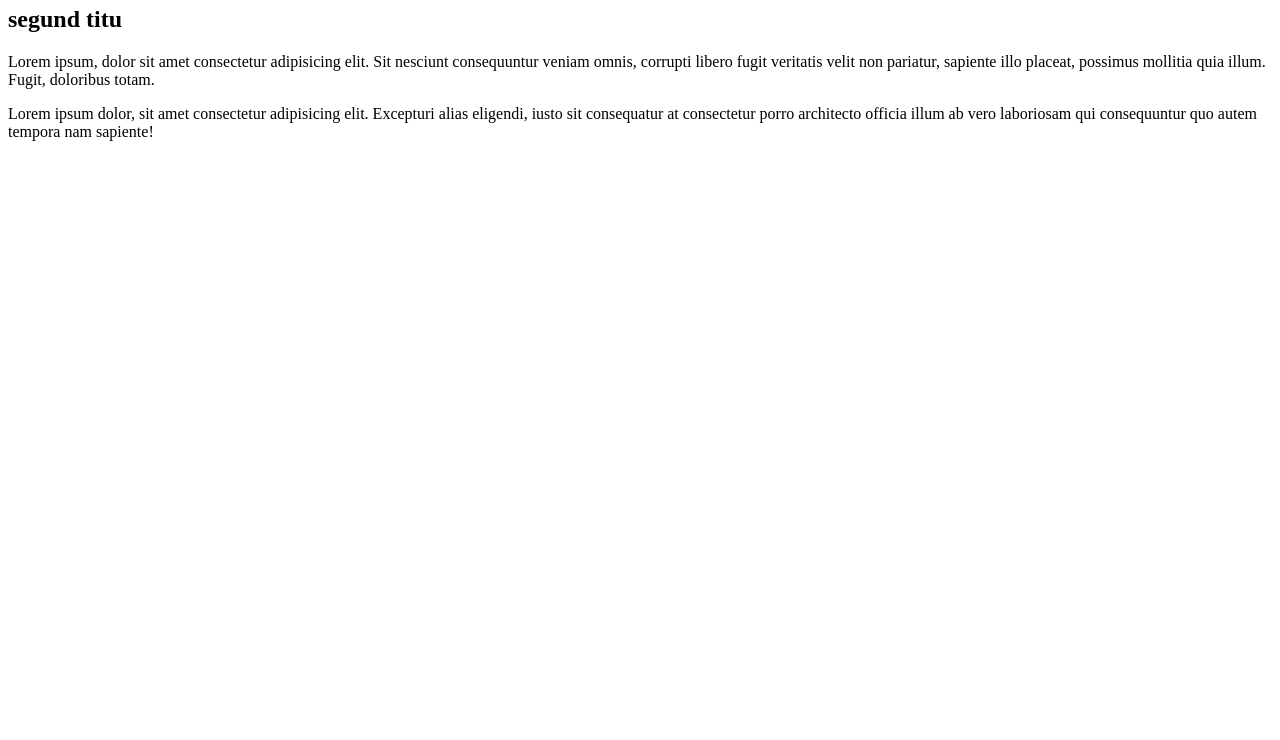
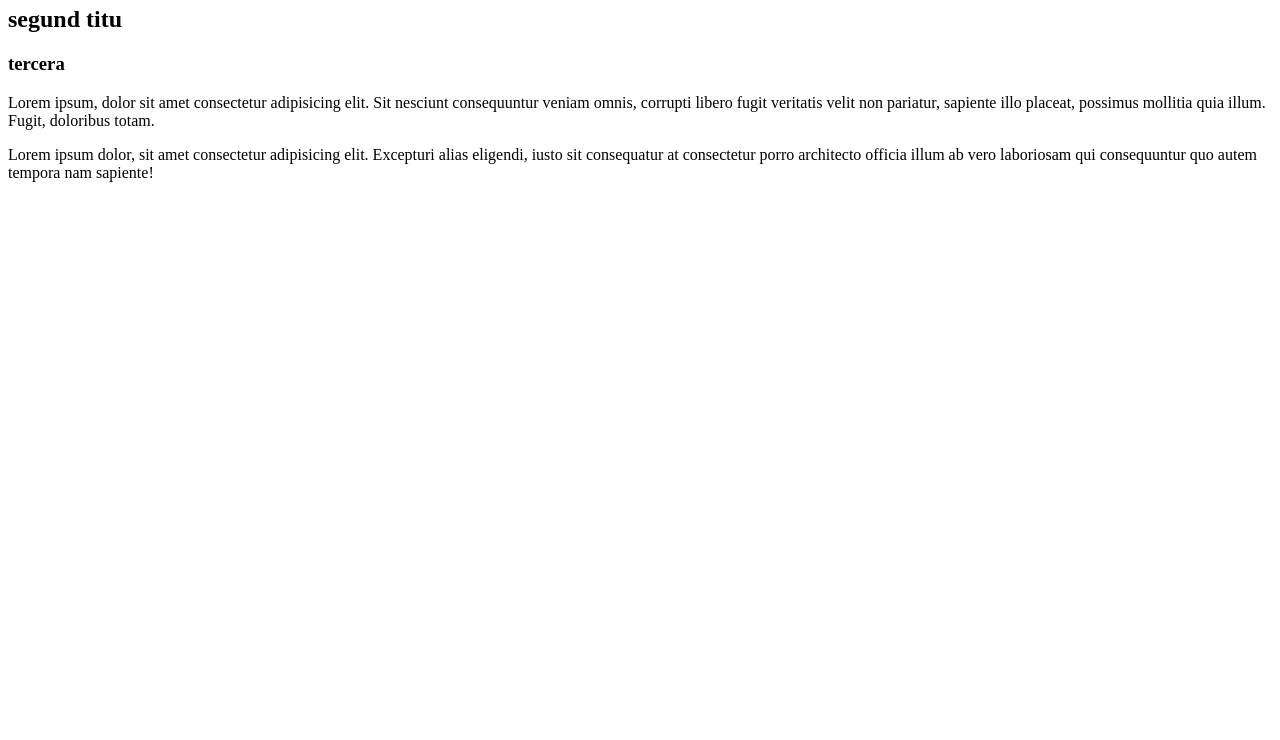
Before and after one commit to verdemas/gruoop, a plain HTML site: page index.html in a window 1280 px wide. Shown: the part 60-800 px from the top of the page. Drawn offline with Linux system fonts and the light colour scheme.

Commit message:
agregando tercer titulo

```diff
--- a/index.html
+++ b/index.html
@@ -1,5 +1,7 @@
 <h1>Hola practica</h1>
 <h2>segund titu</h2>
+<h3>tercera</h3>
+
 <p>
     Lorem ipsum, dolor sit amet consectetur adipisicing elit. Sit nesciunt consequuntur veniam omnis, corrupti libero fugit veritatis velit non pariatur, sapiente illo placeat, possimus mollitia quia illum. Fugit, doloribus totam.
 </p>
```
